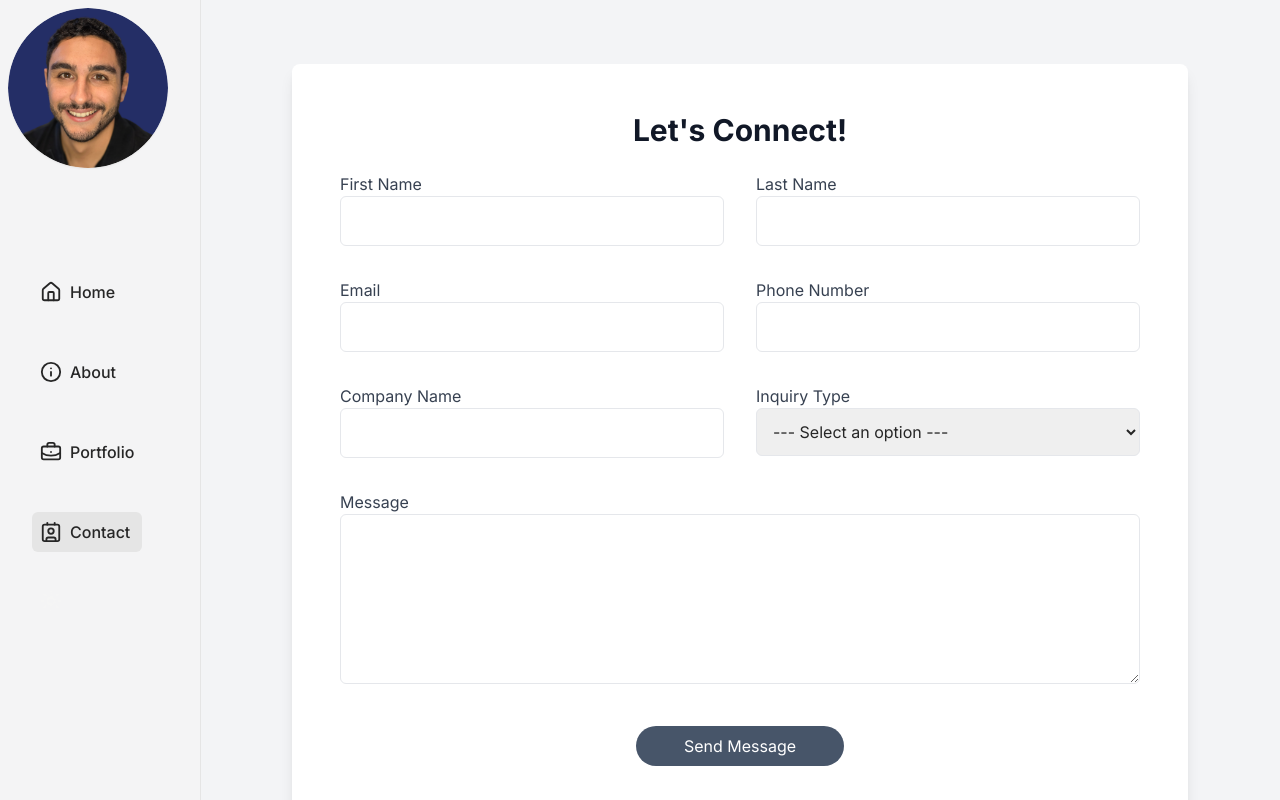
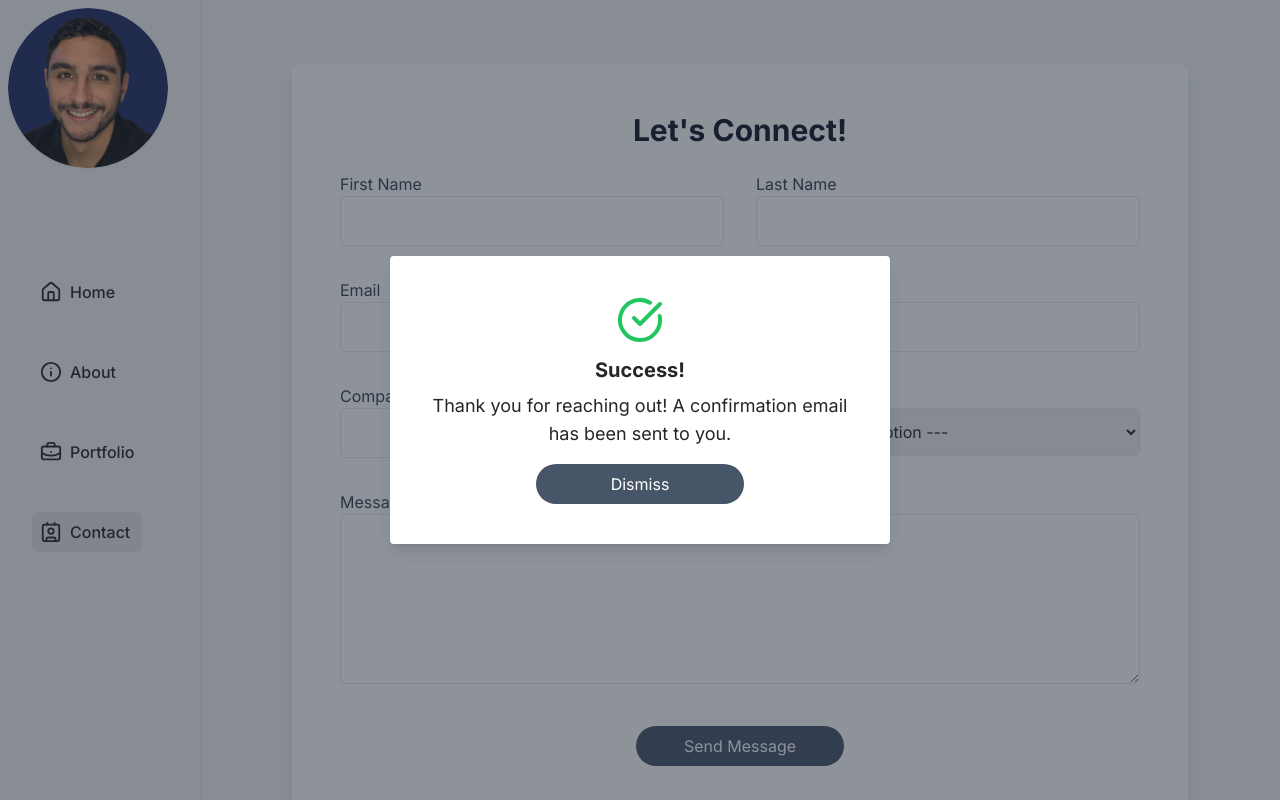
Before and after one commit to MarcAnthony-WebDev/Portfolio-Site-v2, a Next.js app: page /contact in a window 1280 px wide. Shown: the top 800 px of the page. Built offline with nearby package versions, Linux system fonts and the light colour scheme.

Commit message:
added fadeInDown animation and added it to the success modal.
added animation and green checkmark to success modal

```diff
--- a/components/ContactForm.tsx
+++ b/components/ContactForm.tsx
@@ -20,7 +20,7 @@ const ContactForm: React.FC = () => {
     resolver: zodResolver(contactFormSchema),
   });
 
-  const [isModalOpen, setIsModalOpen] = useState(false);
+  const [isModalOpen, setIsModalOpen] = useState(true);
 
   const onSubmit = async (data: ContactFormValues) => {
     try {
--- a/components/Modal.tsx
+++ b/components/Modal.tsx
@@ -1,4 +1,5 @@
 import React from "react";
+import { CheckCircle } from "lucide-react";
 
 type ModalProps = {
   isOpen: boolean;
@@ -12,13 +13,14 @@ const Modal: React.FC<ModalProps> = ({ isOpen, onClose }) => {
       onClick={onClose}
       className="fixed inset-0 z-50 flex items-center justify-center bg-gray-800 bg-opacity-50"
     >
-      <div className="z-[60] mx-2 flex w-full max-w-[500px] flex-col items-center justify-center rounded bg-white p-10 text-light-color shadow-lg dark:text-light-color">
-        <h2 className="mb-2 text-xl font-bold">Success!</h2>
-        <p className="text-center text-lg">
+      <div className="animate-fadeInDown z-[60] mx-2 flex w-full max-w-[500px] flex-col items-center justify-center rounded bg-white dark:bg-gray-800 p-10 text-light-color dark:text-dark-color shadow-lg dark:text-light-color">
+        <CheckCircle className="text-green-500 w-12 h-12 mb-3" />
+        <h2 className="mb-2 text-xl font-bold text-light-color dark:text-dark-color">Success!</h2>
+        <p className="text-center text-lg text-light-color dark:text-dark-color">
           Thank you for reaching out! A confirmation email has been sent to you.
         </p>
         <button
-          className="mt-4 w-52 self-center rounded-3xl bg-slate-600 p-2 text-white transition duration-200 hover:bg-slate-500 active:translate-y-1"
+          className="mt-4 w-52 self-center rounded-3xl bg-slate-600 p-2 text-white dark:text-dark-color transition duration-200 hover:bg-slate-500 active:translate-y-1"
           onClick={onClose}
         >
           Dismiss
--- a/tailwind.config.ts
+++ b/tailwind.config.ts
@@ -1,3 +1,4 @@
+import { transform } from "next/dist/build/swc";
 import type { Config } from "tailwindcss";
 import colors from "tailwindcss/colors";
 
@@ -32,6 +33,15 @@ const config: Config = {
         "light-color": colors.neutral[800],
         "dark-color": colors.neutral[100],
       },
+      keyframes : {
+        fadeInDown:{
+          '0%':{opacity:0, transform: 'translateY(-20px)'},
+          '100%':{opacity:1, transform: 'translateY(0)'},
+        },
+      },
+      animation: {
+        fadeInDown: 'fadeInDown 0.3s ease-out forwards',
+      },
     },
     screens: {
       sm: "800px",
```
